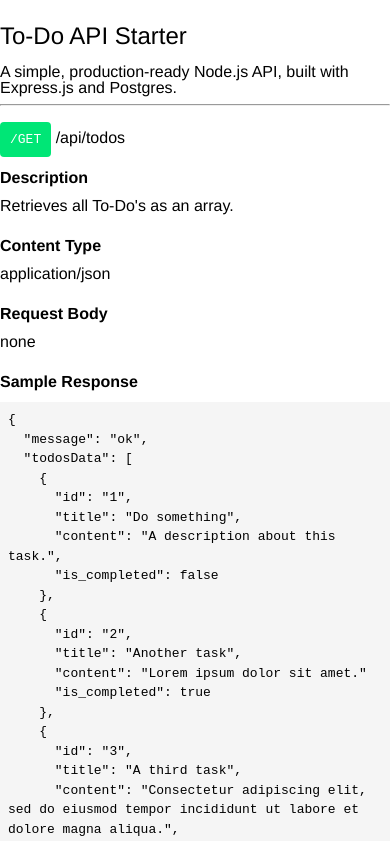
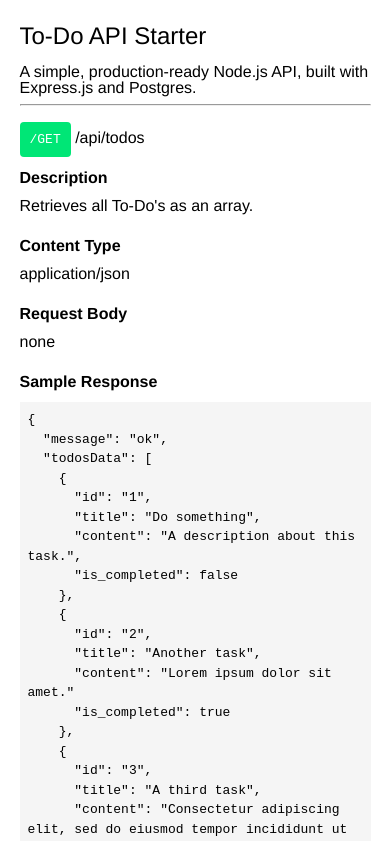
Before and after one commit to john-bauer/example-todo-api, a website: page public/index.html in a window 390 px wide. Shown: the top 841 px of the page. Drawn offline with Linux system fonts and the light colour scheme; files that its build step writes are made by us from their sources.

Commit message:
media queries for container

```diff
--- a/public/styles/style.css
+++ b/public/styles/style.css
@@ -6,6 +6,43 @@
     max-width: 1024px;
     margin: 0 auto;
 }
+
+@media only screen and (max-width: 1200px) {
+.container {
+    max-width: 768px;
+    margin: 0 auto;
+}
+}
+
+@media only screen and (max-width: 900px) {
+    .container {
+        max-width: 660px;
+        margin: 0 auto;
+    }
+}
+
+@media only screen and (max-width: 768px) {
+    .container {
+        max-width: 600px;
+        margin: 0 auto;
+    }
+}
+
+@media only screen and (max-width: 600px) {
+    .container {
+        max-width: 540px;
+        margin: 0 auto;
+    }
+}
+
+@media only screen and (max-width: 600px) {
+    .container {
+        max-width: 90%;
+        margin: 0 auto;
+    }
+}
+
+
 
 h1 {
     font-size: 24px;
```
